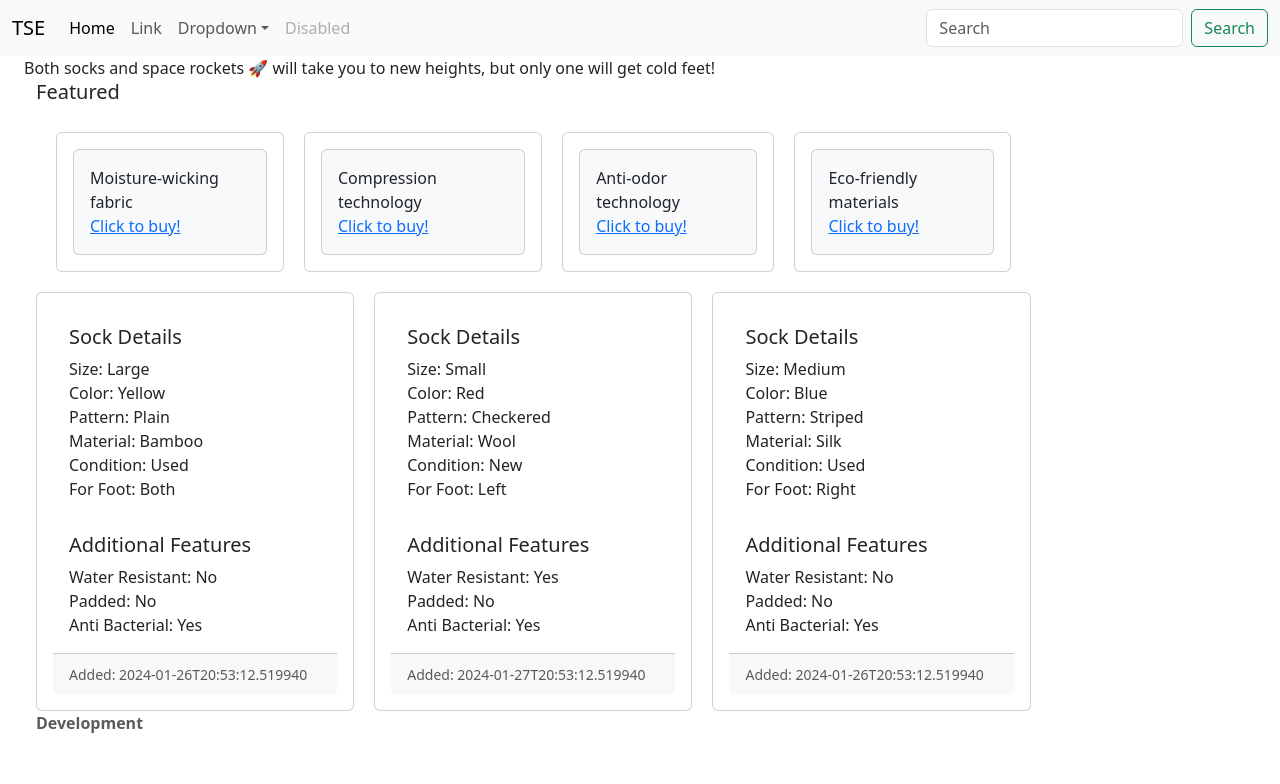
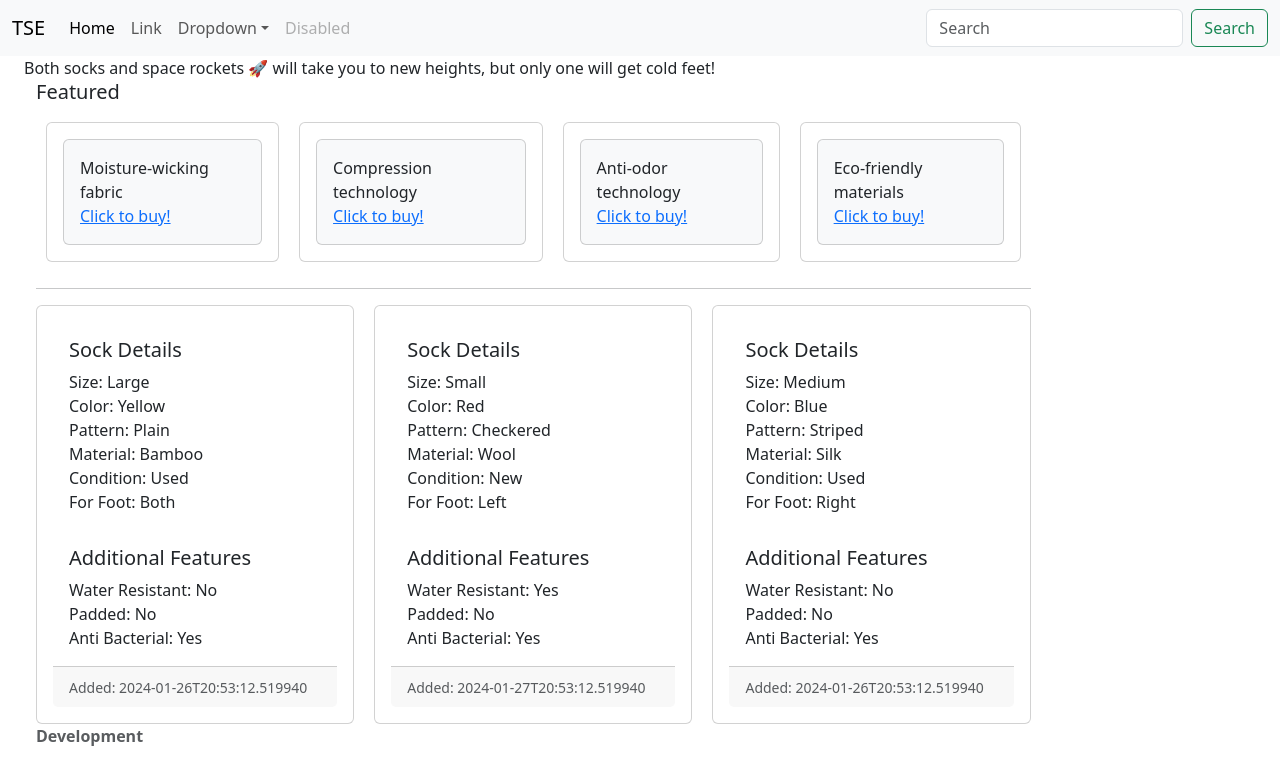
Before and after one commit to GraceTao/the-sock-exchange, a React (Vite) app in the folder react/: page / in a window 1280 px wide. Shown: the top 784 px of the page. Built offline with nearby package versions, Linux system fonts and the light colour scheme.

Commit message:
minor style changes

```diff
--- a/react/src/App.jsx
+++ b/react/src/App.jsx
@@ -84,6 +84,9 @@ function App() {
             Both socks and space rockets 🚀 will take you to new heights, but
             only one will get cold feet!
             <Featured promo_data={promo_data} />
+            <div>
+              <hr/>
+            </div>
             <div
               className="card-container"
               style={{ display: "flex", flexWrap: "wrap", gap: "20px" }}
--- a/react/src/components/Feature.jsx
+++ b/react/src/components/Feature.jsx
@@ -3,7 +3,7 @@ const Feature = ({ feature }) => {
     <div className="card">
       <div className="card bg-light">
         <div className="card-text">{feature}</div>
-        <div className="card=text">
+        <div className="card-text">
           <a href="#">Click to buy!</a>
         </div>
       </div>
--- a/react/src/components/Featured.jsx
+++ b/react/src/components/Featured.jsx
@@ -6,7 +6,7 @@ const Featured = ({ promo_data }) => {
       <h5>Featured</h5>
       <div
         className="card-container d-flex flex-row justify-content-start"
-        style={{ gap: "20px", padding: "20px" }}
+        style={{ gap: "20px", padding: "10px" }}
       >
         {promo_data.map((feature) => (
           <Feature key={feature.id} feature={feature.feature} />
```
